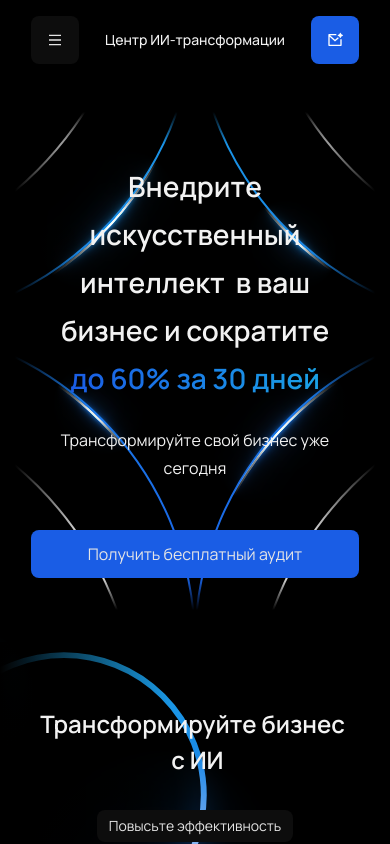
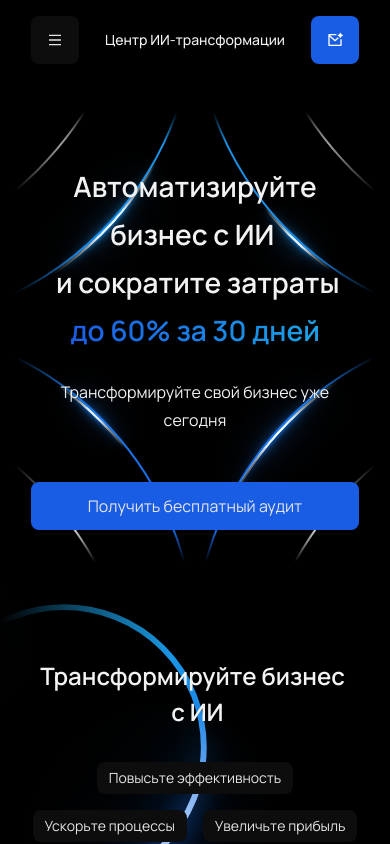
Before and after one commit to Artyom-vv/ai-center-landing, a Next.js app: page / in a window 390 px wide. Shown: the top 844 px of the page. Built offline with nearby package versions, Linux system fonts and the light colour scheme.

Commit message:
Правки текста

```diff
--- a/app/sections/Hero.tsx
+++ b/app/sections/Hero.tsx
@@ -17,9 +17,9 @@ const Hero = () => {
                 <div className="container flex justify-center items-center h-full relative z-50">
                     <div className="flex flex-col text-center items-center">
                         <br className="md:hidden"/>
-
-                        <h3>Внедрите искусственный интеллект <br className="md:block hidden"/> в ваш бизнес и сократите
-                        </h3>
+                        <h3 className="max-md:hidden">Внедрите искусственный интеллект <br
+                            className="md:block hidden"/> в ваш бизнес и сократите</h3>
+                        <h3 className="md:hidden">Автоматизируйте бизнес с ИИ <br/> и сократите затраты</h3>
                         <h3 className="hero-text-gradient">до 60% за 30 дней</h3>
                         <p className="md:text-body-large text-body-big mt-large">
                             <span className="xl:hidden">Трансформируйте свой бизнес уже сегодня</span>
```
